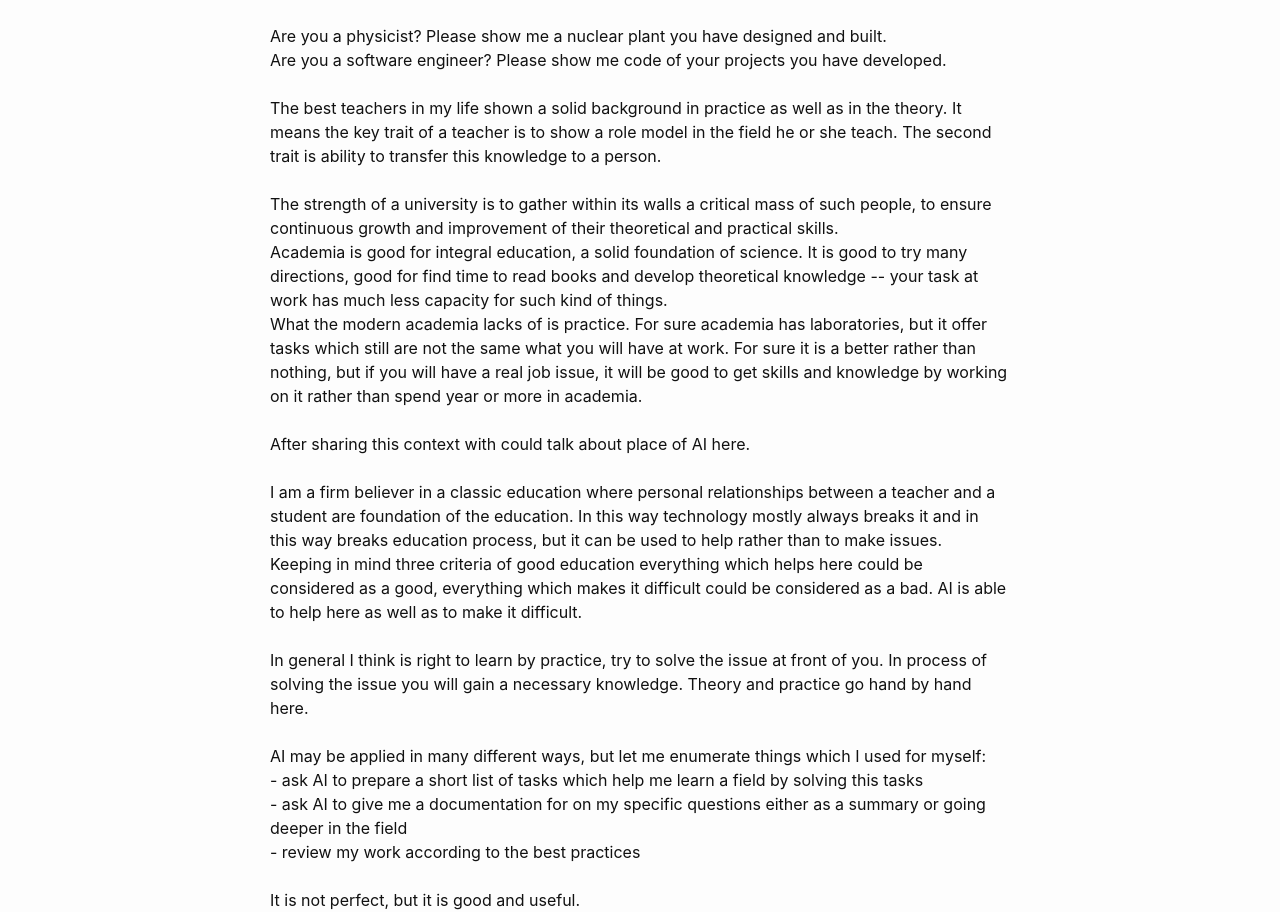
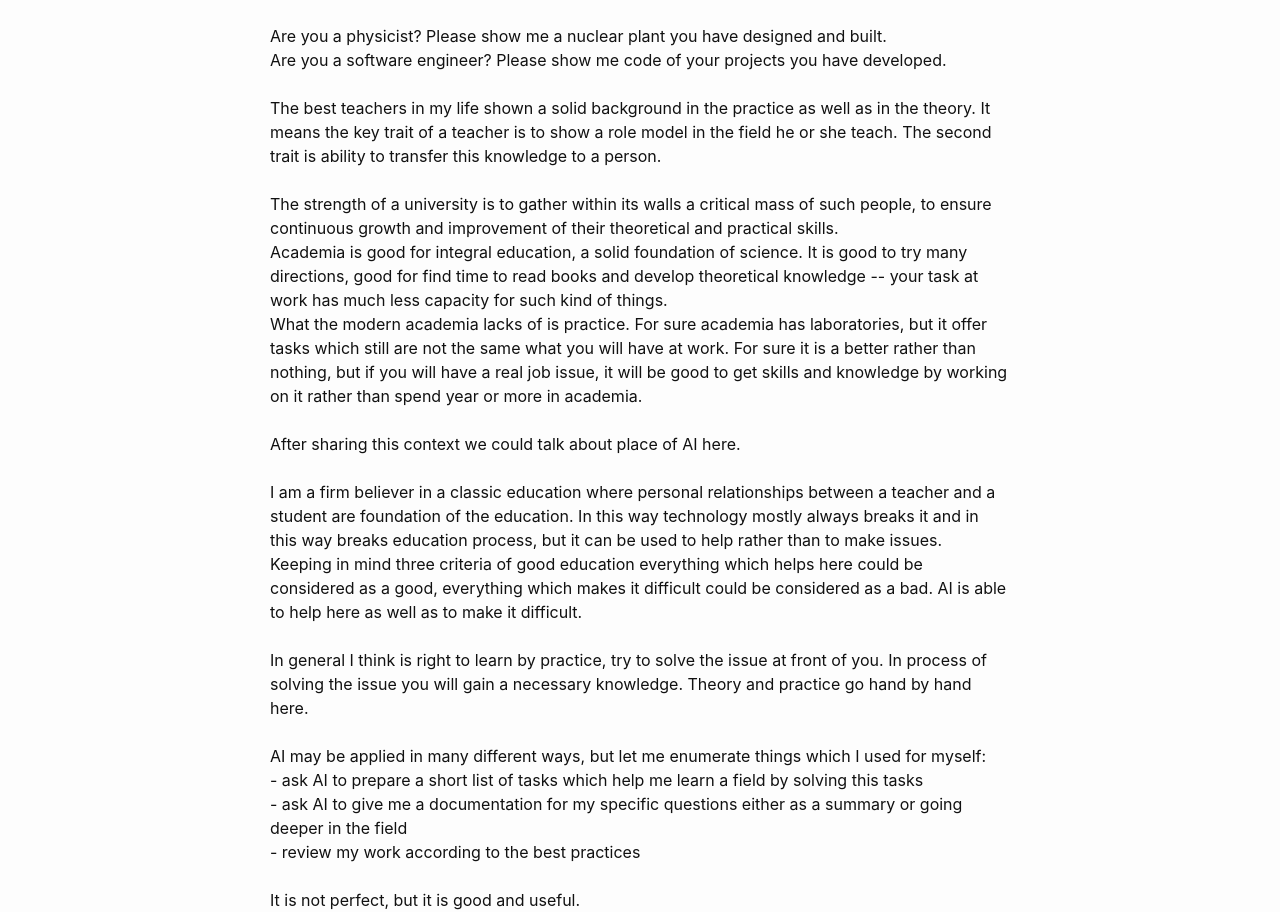
Before and after one commit to Gelassen/dkazakov.github.io, a Jekyll site: the page built from _posts/2024-06-23-the-modern-education-and-place-of-ai-here.html, in a window 1280 px wide. Shown: the part 999-1911 px from the top of the page. Built offline with Jekyll 4.4.1, drawn with Linux system fonts in a browser that asks for light colours.

Commit message:
Fix grammar in the last publication

```diff
--- a/_posts/2024-06-23-the-modern-education-and-place-of-ai-here.html
+++ b/_posts/2024-06-23-the-modern-education-and-place-of-ai-here.html
@@ -55,7 +55,7 @@ modified_time: '2024-06-23'
         Are you a software engineer? Please show me code of your projects you
         have developed. <br><br>
 
-        The best teachers in my life shown a solid background in practice as
+        The best teachers in my life shown a solid background in the practice as
         well as in the theory. It means the key trait of a teacher is to show a
         role model in the field he or she teach. The second trait is ability to
         transfer this knowledge to a person. <br><br>
@@ -73,7 +73,7 @@ modified_time: '2024-06-23'
         if you will have a real job issue, it will be good to get skills and
         knowledge by working on it rather than spend year or more in academia. <br><br>
 
-        After sharing this context with could talk about place of AI here. <br><br>
+        After sharing this context we could talk about place of AI here. <br><br>
 
         I am a firm believer in a classic education where personal relationships
         between a teacher and a student are foundation of the education. In this
@@ -92,7 +92,7 @@ modified_time: '2024-06-23'
         which I used for myself: <br>
         - ask AI to prepare a short list of tasks which help me learn a field
         by solving this tasks <br>
-        - ask AI to give me a documentation for on my specific questions either
+        - ask AI to give me a documentation for my specific questions either
         as a summary or going deeper in the field <br>
         - review my work according to the best practices <br><br>
 
```
